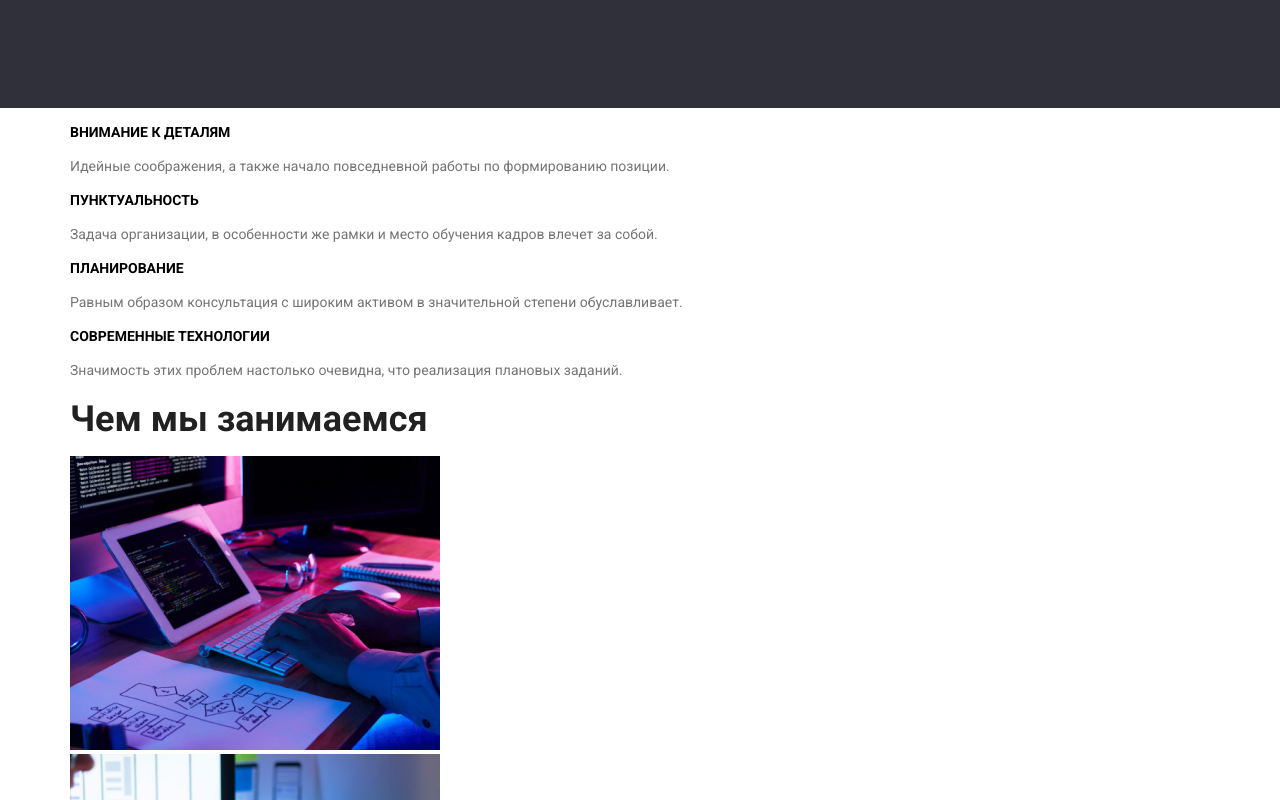
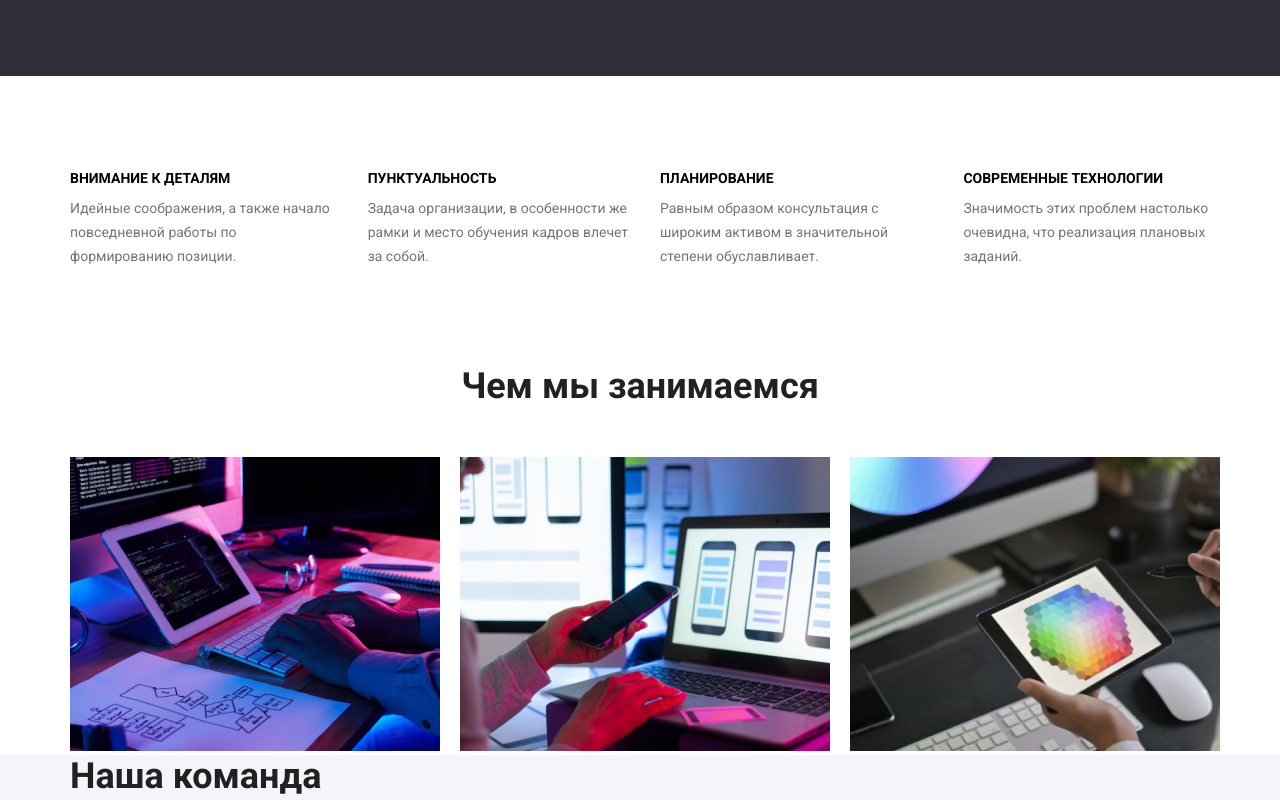
Before and after one commit to Alex4545779/goit-markup-hw-03, a plain HTML site: page index.html in a window 1280 px wide. Shown: the part 600-1400 px from the top of the page. Drawn offline with nearby package versions, Linux system fonts and the light colour scheme.

Commit message:
hw3 18/08

```diff
--- a/css/style.css
+++ b/css/style.css
@@ -6,10 +6,12 @@
 ul {
   list-style: none;
   padding-left: 0;
+  margin: 0;
 }
 h1,
 h2,
-h3 {
+h3,
+p {
   margin: 0;
 }
 /* common */
@@ -89,7 +91,9 @@ h3 {
 /* hero */
 .hero {
   background-color: #2f303a;
-  height: 600px;
+  text-align: center;
+  padding-top: 200px;
+  padding-bottom: 200px;
 }
 .hero h1 {
   color: #ffffff;
@@ -98,7 +102,7 @@ h3 {
   line-height: 60px;
   text-align: center;
   text-transform: uppercase;
-  margin-bottom: 58px;
+  padding-bottom: 30px;
 }
 
 .button {
@@ -113,18 +117,51 @@ h3 {
   cursor: pointer;
 }
 /* section*/
+.section-advantages {
+  padding-top: 94px;
+  padding-bottom: 94px;
+}
+
+.subtitle {
+  display: flex;
+  height: 101px;
+}
+.advantages:not(:last-child) {
+  margin-right: 30px;
+}
+/* section-services */
+.section-services {
+  text-align: center;
+}
+.section-img {
+  display: flex;
+  flex-wrap: wrap;
+  justify-content: space-between;
+}
+.section-img .section-icon {
+  width: calc((100% - 60px) / 3);
+  margin-right: 30px;
+}
+.section-img .section-icon:nth-child(3n) {
+  margin-right: 0;
+}
+/* .section-icon:not(:last-child) {
+  margin-right: 30px;
+} */
 .section-title {
   color: #212121;
   font-weight: 700;
   font-size: 36px;
   line-height: 42px;
+  padding-bottom: 50px;
 }
 
-.section-advantages h3 {
+.advantages-title {
   font-weight: 700;
   font-size: 14px;
   line-height: 16px;
   text-transform: uppercase;
+  padding-bottom: 10px;
 }
 
 .section-advantages h2 {
--- a/index.html
+++ b/index.html
@@ -39,7 +39,7 @@
     <section class="hero">
         <div class="container">
             <h1 class="hero-title">
-                    Эффективные решения <br> для вашего бизнеса
+                    Эффективные решения  <br>для вашего бизнеса
             </h1>
             <button class="button">Заказать услугу</button>
         </div>
@@ -48,21 +48,21 @@
     <section class="section-advantages">
         <div class="container">
             <h2 class="section-title">Преимущества</h2>
-                <ul>
-                    <li>
-                        <h3>Внимание к деталям</h3>
+                <ul class="subtitle">
+                    <li class="advantages">
+                        <h3 class="advantages-title">Внимание к деталям</h3>
                         <p>Идейные соображения, а также начало повседневной работы по формированию позиции.</p>
                     </li>
-                    <li>
-                        <h3>Пунктуальность</h3>
+                    <li class="advantages">
+                        <h3 class="advantages-title">Пунктуальность</h3>
                         <p>Задача организации, в особенности же рамки и место обучения кадров влечет за собой.</p>
                     </li>
-                    <li>
-                        <h3>Планирование</h3>
+                    <li class="advantages">
+                        <h3 class="advantages-title">Планирование</h3>
                         <p>Равным образом консультация с широким активом в значительной степени обуславливает.</p>
                     </li>
-                    <li>
-                        <h3>Современные технологии</h3>
+                    <li class="advantages">
+                        <h3 class="advantages-title">Современные технологии</h3>
                         <p>Значимость этих проблем настолько очевидна, что реализация плановых заданий.</p>
                     </li>
                 </ul>
@@ -72,14 +72,14 @@
     <section class="section-services">
         <div class="container">
             <h2 class="section-title">Чем мы занимаемся</h2>
-                <ul>
-                    <li>
+                <ul class="section-img">
+                    <li class="section-icon">
                         <img src="./img/img1.jpg" alt="написание кода" width="370" />
                     </li>
-                    <li>
+                    <li class="section-icon">
                         <img src="./img/box2.jpg" alt="разработка приложений" width="370" />
                     </li>
-                    <li>
+                    <li class="section-icon">
                         <img src="./img/box3.jpg" alt="подбор цвета" width="370" />
                     </li>
                 </ul>
```
